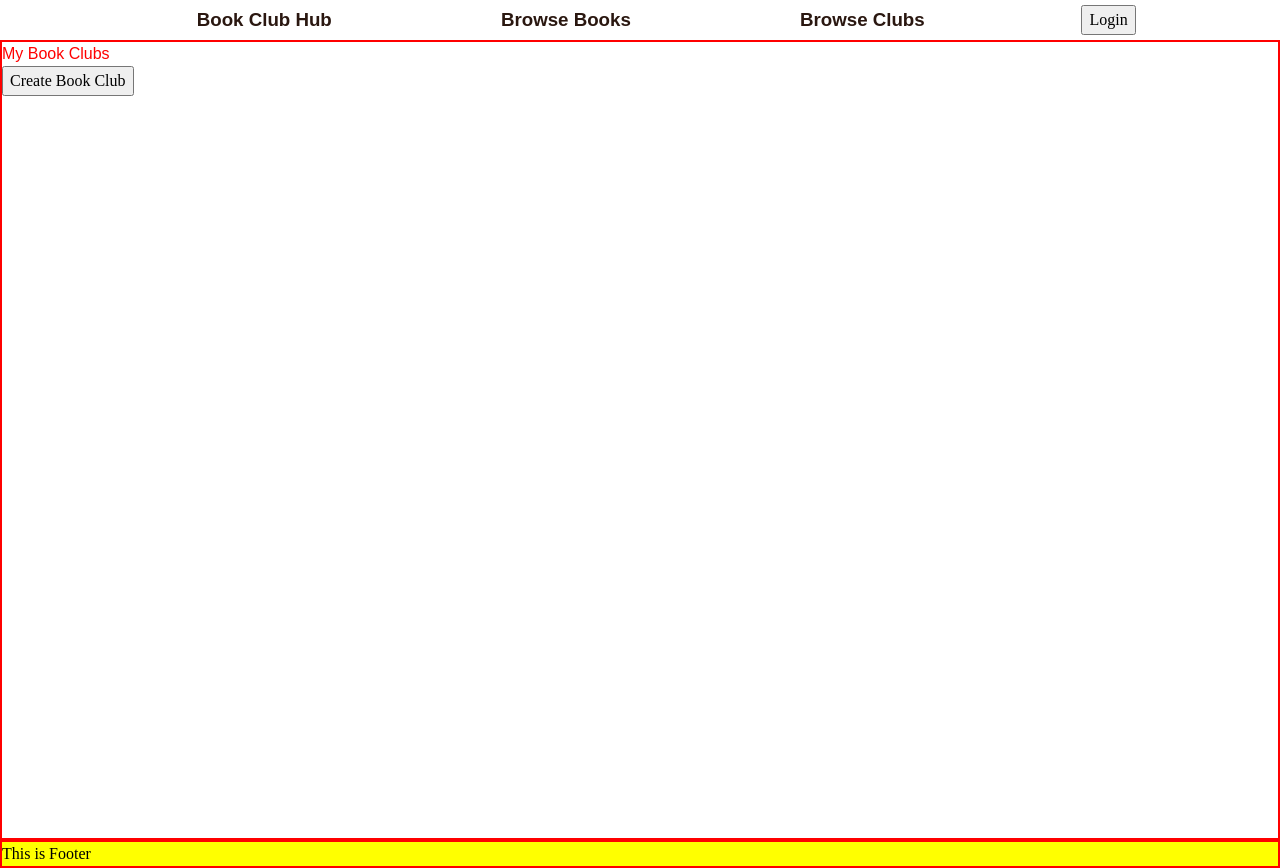
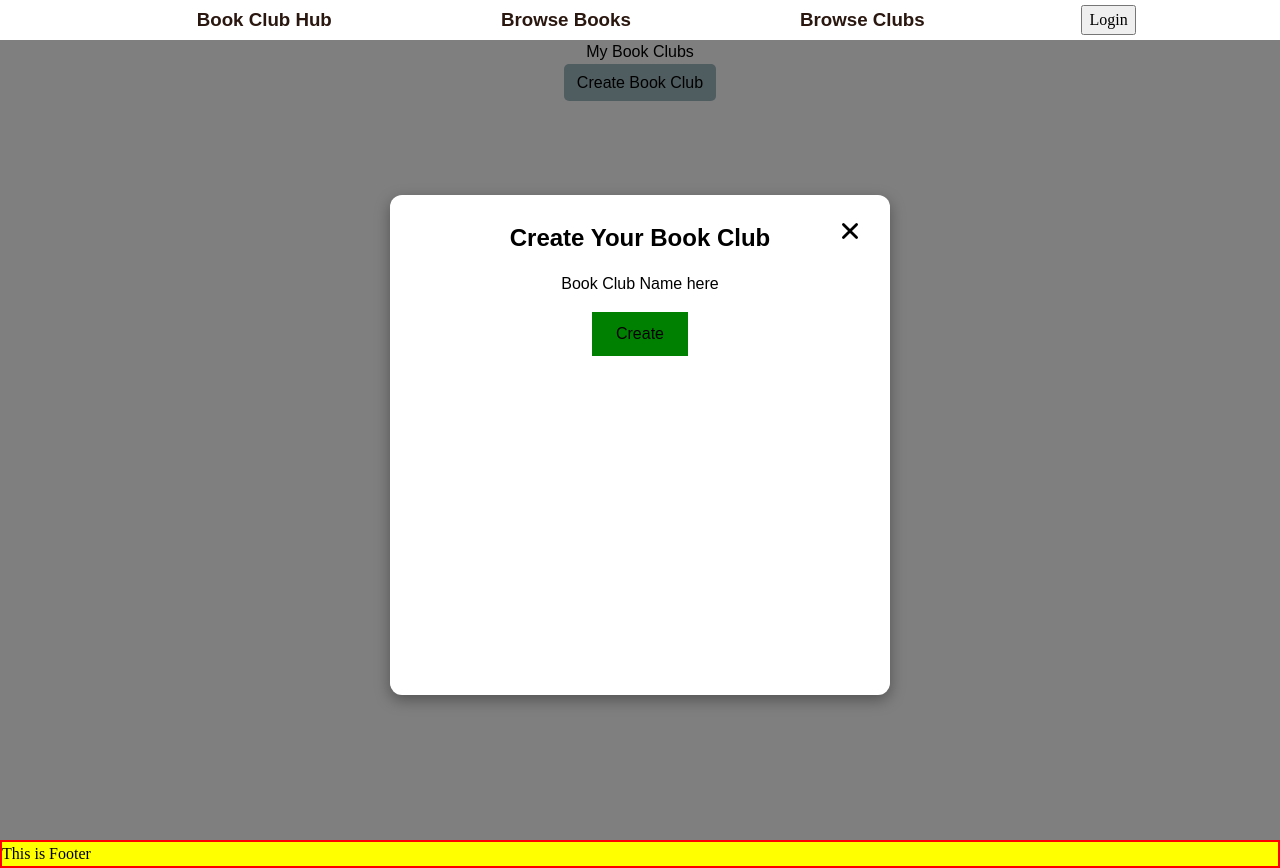
Before and after one commit to GloriBird/The-Book-Club-Hub, a React (Create React App) app in the folder client/: page /MyBookClubs in a window 1280 px wide. Both pictures are taken after a click on the button "Create Book Club". Built offline with nearby package versions, Linux system fonts and the light colour scheme; no server answers.

Commit message:
started modal for Create Book Club

```diff
--- a/client/package.json
+++ b/client/package.json
@@ -12,8 +12,10 @@
     "react": "^18.2.0",
     "react-dom": "^18.2.0",
     "react-elastic-carousel": "^0.11.5",
+    "react-icons": "^4.4.0",
     "react-router-dom": "^6.3.0",
     "react-scripts": "5.0.1",
+    "react-spring": "^9.5.2",
     "styled-components": "^5.3.5",
     "web-vitals": "^2.1.0"
   },
--- /dev/null
+++ b/client/src/components/ui/Modal.js
@@ -0,0 +1,98 @@
+import React, { useCallback, useRef, useEffect } from "react";
+import styled from "styled-components";
+import { IoClose } from "react-icons/io5";
+
+const Modal = ({ modalStatus, setmodalStatus }) => {
+  const modalRef = useRef();
+
+  const closeModal = (e) => {
+    if (modalRef.current === e.target) {
+      setmodalStatus(false);
+    }
+  };
+
+  useEffect(() => {
+    if (modalStatus === true) {
+      document.body.style.overflow = "hidden";
+      return () => (document.body.style.overflow = "unset");
+    }
+  }, [modalStatus]);
+
+  return (
+    <>
+      {modalStatus && (
+        <Container ref={modalRef} onClick={closeModal}>
+          <Wrapper>
+            <ModalContent>
+              <h2>Create Your Book Club</h2>
+              <p>Book Club Name here</p>
+              <button>Create</button>
+              <CloseModal onClick={() => setmodalStatus(false)} />
+            </ModalContent>
+          </Wrapper>
+        </Container>
+      )}
+    </>
+  );
+};
+
+export default Modal;
+
+const Container = styled.div`
+  position: fixed;
+  display: flex;
+  justify-content: center;
+  align-items: center;
+  width: 100vw;
+  height: 100vh;
+  background-color: rgba(0, 0, 0, 0.5);
+`;
+
+const Wrapper = styled.div`
+  width: 500px;
+  height: 500px;
+  border-radius: 12px;
+  background-color: white;
+  box-shadow: rgba(0, 0, 0, 0.35) 0px 5px 15px;
+  display: flex;
+  flex-direction: column;
+  padding: 25px;
+  display: inline-block;
+  text-align: center;
+  margin-top: 10px;
+  z-index: 10;
+  position: fixed;
+`;
+
+const ModalContent = styled.div`
+  display: flex;
+  flex-direction: column;
+  justify-content: center;
+  align-items: center;
+
+  p {
+    margin: 1rem;
+  }
+
+  button {
+    padding: 10px 24px;
+    background-color: green;
+    border: none;
+  }
+`;
+
+const CloseModal = styled(IoClose)`
+  cursor: pointer;
+  position: relative;
+  left: 210px;
+  bottom: 140px;
+  width: 30px;
+  height: auto;
+  padding: 0;
+  z-index: 100;
+`;
+// const Title = styled.div`
+//   display: inline-block;
+//   text-align: center;
+//   margin-top: 10px;
+// `;
--- a/client/src/context/GlobalContext.js
+++ b/client/src/context/GlobalContext.js
@@ -24,6 +24,14 @@ export const GlobalProvider = ({ children }) => {
       });
   }, []);
 
+  useEffect(() => {
+    fetch(`/users`)
+      .then((res) => res.json())
+      .then((listOfUser) => {
+        setAllUsers(listOfUser.account);
+      });
+  }, []);
+
   return (
     <GlobalContext.Provider
       value={{
--- a/client/src/pages/Homepage.js
+++ b/client/src/pages/Homepage.js
@@ -9,12 +9,10 @@ const App = () => {
   const { trendingBooks, allUsers } = useContext(GlobalContext);
   const { user } = useAuth0();
 
-  console.log(`allUsers:`, allUsers);
-
-  const userInData = allUsers?.some((existingUser) => existingUser?.email.includes(user?.email));
+  // const userInData = allUsers?.some((existingUser) => existingUser?.email.includes(user?.email));
 
   useEffect(() => {
-    if (user !== undefined && userInData === false) {
+    if (user !== undefined) {
       const { email, nickname } = user;
       let username = nickname;
       const newData = { username, email };
--- a/client/src/pages/MyBookClubs.js
+++ b/client/src/pages/MyBookClubs.js
@@ -1,10 +1,21 @@
-import { Container } from "./pageStyles/MyBookClubs.styled";
+import React, { useEffect, useState, useContext } from "react";
+import { Container, CreateClubButton } from "./pageStyles/MyBookClubs.styled";
+import { useAuth0 } from "@auth0/auth0-react";
+import Modal from "../components/ui/Modal";
 
 const MyBookClubs = () => {
+  const { user } = useAuth0();
+  const [toggleModal, setToggleModal] = useState(false);
+
+  // const handleModal = () => {
+  //   setToggleModal(!toggleModal);
+  // };
+
   return (
     <Container>
       <p>My Book Clubs</p>
-      <button>Create Book Club</button>
+      <CreateClubButton onClick={() => setToggleModal(true)}>Create Book Club</CreateClubButton>
+      <Modal modalStatus={toggleModal} setmodalStatus={setToggleModal} />
     </Container>
   );
 };
--- a/client/src/pages/pageStyles/MyBookClubs.styled.js
+++ b/client/src/pages/pageStyles/MyBookClubs.styled.js
@@ -1,7 +1,21 @@
 import styled from "styled-components";
 
 export const Container = styled.div`
-  color: red;
-  border: 2px solid red;
+  width: 100vw;
   height: 100vh;
+  display: flex;
+  align-items: center;
+  flex-direction: column;
+  font-family: Arial, Helvetica, sans-serif;
 `;
+
+export const CreateClubButton = styled.button`
+  border: none;
+  cursor: pointer;
+  background-color: #a0bcc2;
+  display: flex;
+  align-items: center;
+  flex-direction: column;
+  border-radius: 5px;
+  padding: 0.5% 1%;
+`;
```
Also changed, not shown: 1 other file (tests, documents, lock files or other folders).
